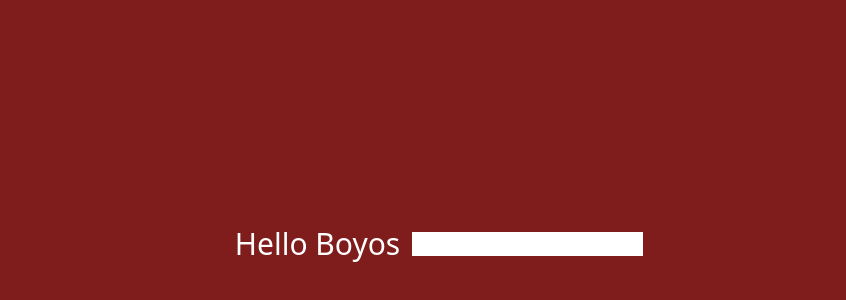
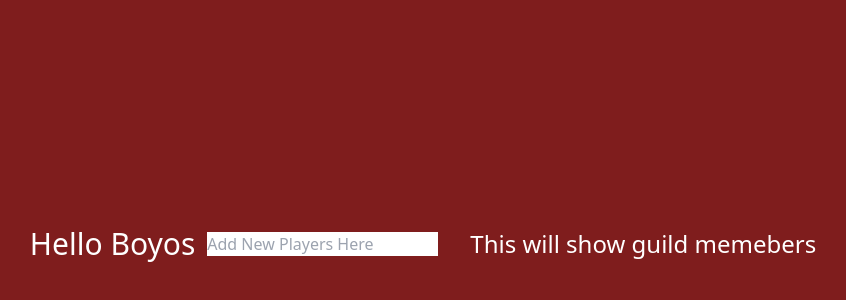
Before and after one commit to JSIK3S/swgoh-app, a React (Vite) app: page / in a window 1280 px wide. Shown: the part 256-556 px from the top of the page, without its empty margins (207-1053 px from the left). Built offline with nearby package versions, Linux system fonts and the light colour scheme.

Commit message:
adds additional structure

```diff
--- a/src/App.tsx
+++ b/src/App.tsx
@@ -1,3 +1,4 @@
+import { GuildMembers } from "./components/GuildMembers";
 import { PlayerInput } from "./components/PlayerInput";
 
 function App() {
@@ -6,6 +7,7 @@ function App() {
       <div className="bg-red-900 h-[1000px] flex items-center justify-center">
         <h1 className="text-white text-center text-3xl m-3">Hello Boyos</h1>
         <PlayerInput />
+        <GuildMembers />
       </div>
     </>
   );
--- /dev/null
+++ b/src/components/GuildMembers.tsx
@@ -0,0 +1,9 @@
+function GuildMembers() {
+  return (
+    <div className="m-8">
+      <h2 className="text-2xl text-white">This will show guild memebers</h2>
+    </div>
+  );
+}
+
+export { GuildMembers };
--- a/src/components/PlayerInput.tsx
+++ b/src/components/PlayerInput.tsx
@@ -1,7 +1,7 @@
 function PlayerInput() {
   return (
     <form>
-      <input type="text" />
+      <input type="text" placeholder="Add New Players Here" />
     </form>
   );
 }
```
